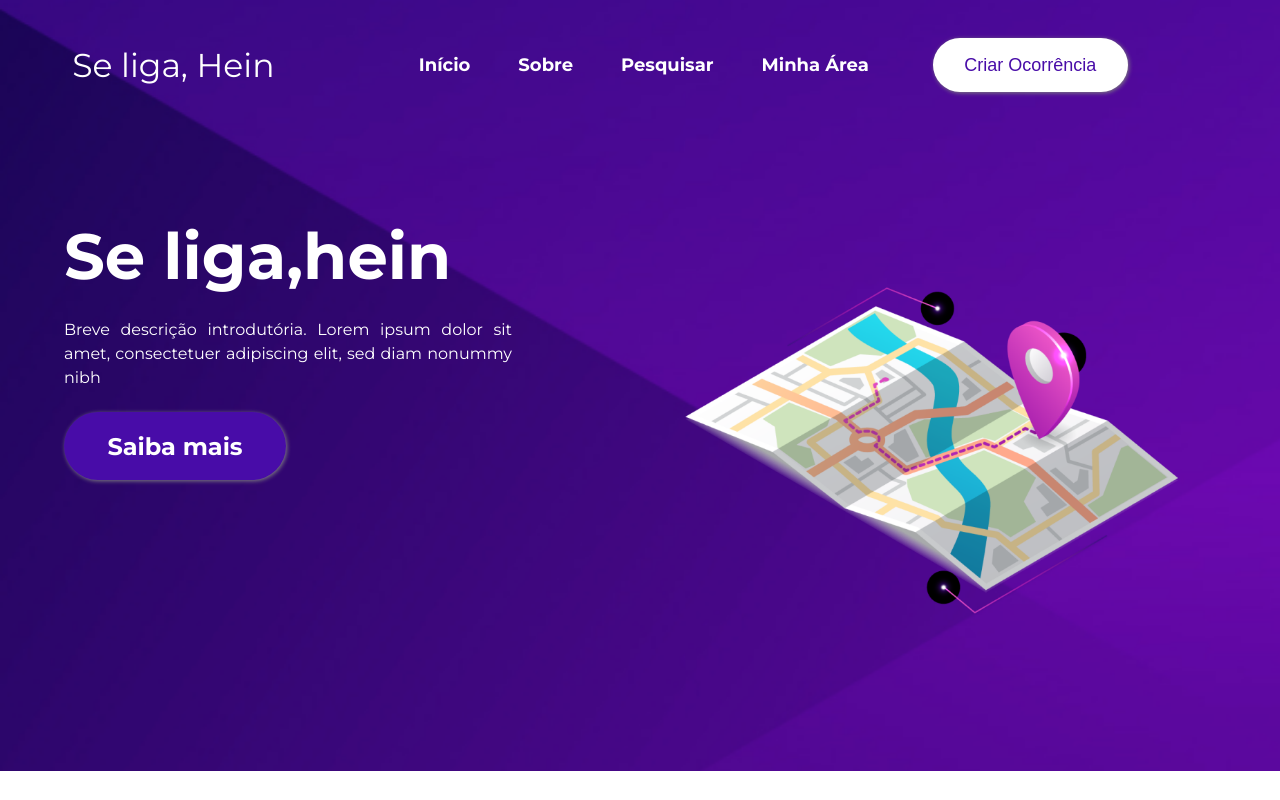
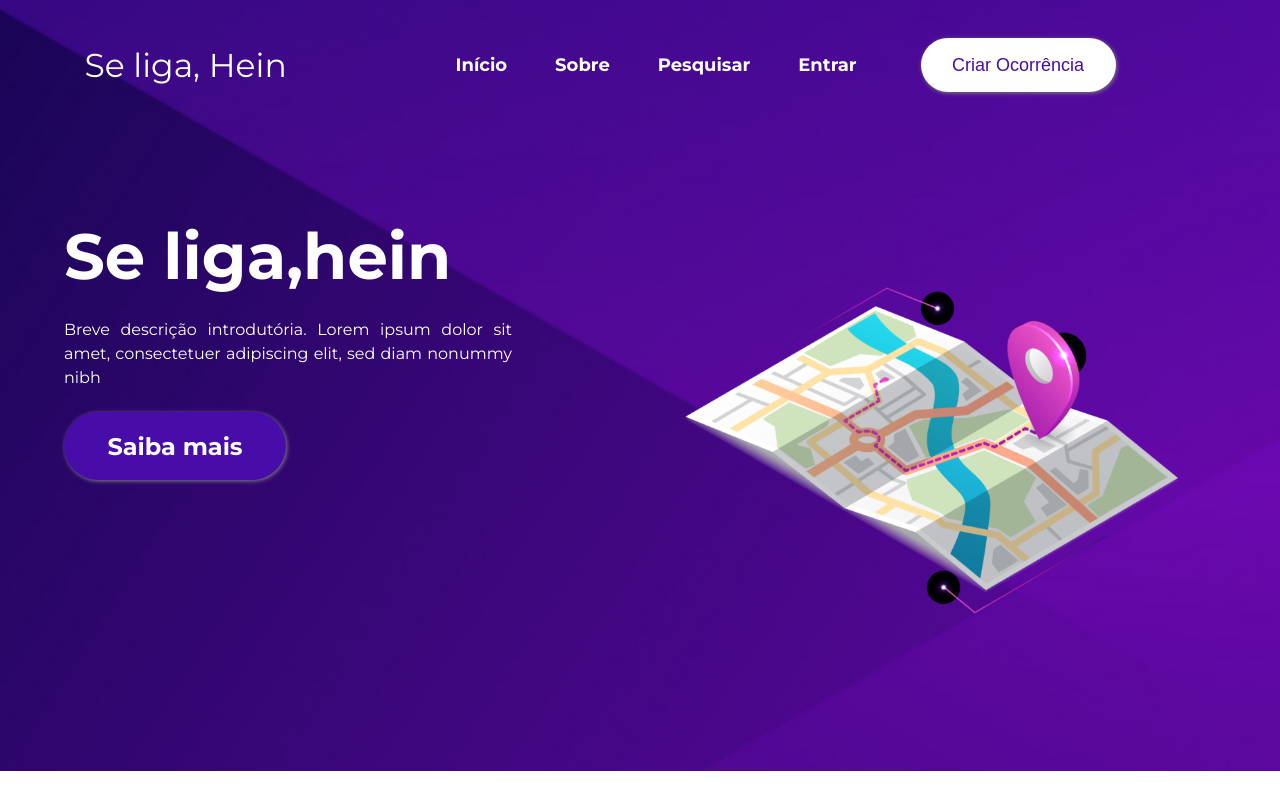
Before and after one commit to nmaia19/se_liga_hein, a React (Create React App) app: page / in a window 1280 px wide. Shown: the top 800 px of the page. Built offline with nearby package versions, Linux system fonts and the light colour scheme.

Commit message:
ajuste navbar Entrar/MinhaArea

```diff
--- a/src/components/FormCreateAccount/index.js
+++ b/src/components/FormCreateAccount/index.js
@@ -27,6 +27,7 @@ export default function FormCreateAccount() {
         showConfirmButton: false,
       });
       navigate("/login");
+      window.location.reload();
     }
     if (password !== confirmedPassword) {
       Swal.fire({
@@ -35,6 +36,7 @@ export default function FormCreateAccount() {
         showConfirmButton: false,
       });
       navigate("/create-account");
+      window.location.reload();
     }
   };
   return (
--- a/src/components/Login/index.js
+++ b/src/components/Login/index.js
@@ -33,6 +33,7 @@ function LoginMain() {
         showConfirmButton: false,
       });
       navigate("/");
+      window.location.reload();
     }
   };
 
--- a/src/components/NavBar/index.js
+++ b/src/components/NavBar/index.js
@@ -1,7 +1,21 @@
+import { useEffect } from "react";
+import { useState } from "react";
 import { Link } from "react-router-dom";
 import "./styles.css";
 
 function NavBar() {
+  const [logged, setLogged] = useState(false);
+
+  useEffect(() => {
+    var item = localStorage.getItem("email");
+    console.log(localStorage.getItem("email"));
+    if (item) {
+      setLogged(true);
+    }
+  }, []);
+
+  console.log(logged, "logged");
+
   return (
     <div className="navbar__content">
       <div className="logo">Se liga, Hein</div>
@@ -24,7 +38,7 @@ function NavBar() {
           </li>
           <li>
             <Link className="nav__link" to="/login">
-              Minha Área
+              {logged ? "Minha Área" : "Entrar"}
             </Link>
           </li>
           <li>
```
